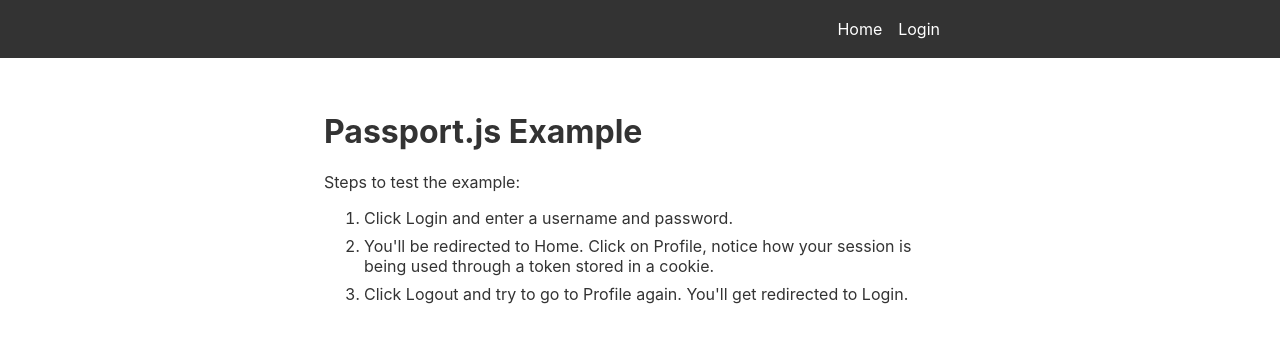
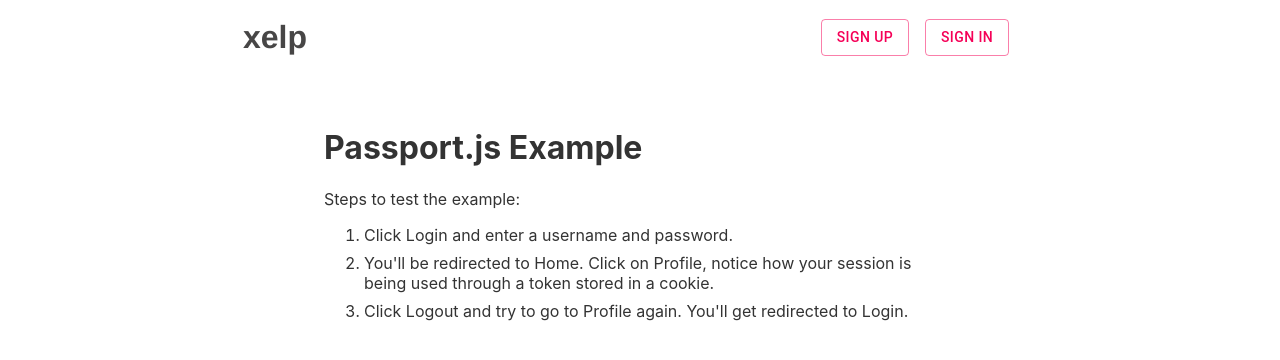
Before and after one commit to abdelmawlaSouat/xelp, a Next.js app: page / in a window 1280 px wide. Shown: the top 360 px of the page. Built offline with nearby package versions, Linux system fonts and the light colour scheme.

Commit message:
Add the header component

```diff
--- /dev/null
+++ b/components/Header.jsx
@@ -0,0 +1,112 @@
+import { useState } from 'react';
+import Link from 'next/link';
+import Button from '@material-ui/core/Button';
+import Dialog from '@material-ui/core/Dialog';
+import { AiOutlineClose } from 'react-icons/ai';
+// import DialogActions from '@material-ui/core/DialogActions';
+// import DialogContent from '@material-ui/core/DialogContent';
+// import DialogContentText from '@material-ui/core/DialogContentText';
+import DialogTitle from '@material-ui/core/DialogTitle';
+import useMediaQuery from '@material-ui/core/useMediaQuery';
+import { useTheme } from '@material-ui/core/styles';
+import IconButton from '@material-ui/core/IconButton';
+
+import { useUser } from '../lib/hooks';
+
+import css from './Header.module.css';
+
+const Header = () => {
+  const [dialogType, setDialogType] = useState('');
+  const [open, setOpen] = useState(false);
+  const user = useUser();
+
+  const theme = useTheme();
+  const fullScreen = useMediaQuery(theme.breakpoints.down('sm'));
+
+  const handleClickOpen = (formType) => {
+    setDialogType(formType);
+    setOpen(!open);
+  };
+
+  const handleClose = () => {
+    // setDialogType('');
+    setOpen(!open);
+  };
+
+  const CloseBtn = () => (
+    <IconButton aria-label="close-dialog" onClick={handleClose}>
+      <AiOutlineClose />
+    </IconButton>
+  );
+
+  return (
+    <header className={css.header}>
+      <div className={css.logo}>
+        <span>xelp</span>
+      </div>
+      <nav>
+        <ul>
+          {user ? (
+            <>
+              <li>
+                <Link href="/">
+                  <a>Home</a>
+                </Link>
+              </li>
+              <li>
+                <Link href="/profile">
+                  <a>Profile</a>
+                </Link>
+              </li>
+              <li>
+                <a href="/api/logout">Logout</a>
+              </li>
+            </>
+          ) : (
+            <>
+              <Button
+                variant="outlined"
+                color="secondary"
+                style={{ margin: '0 0.5rem' }}
+                onClick={() => handleClickOpen('sign-up')}
+              >
+                Sign up
+              </Button>
+              <Button
+                variant="outlined"
+                color="secondary"
+                style={{ margin: '0 0.5rem' }}
+                onClick={() => handleClickOpen('sign-in')}
+              >
+                Sign in
+              </Button>
+            </>
+          )}
+        </ul>
+      </nav>
+      <Dialog
+        fullScreen={fullScreen}
+        open={open}
+        onClose={handleClose}
+        aria-labelledby="responsive-dialog-title"
+      >
+        {dialogType === 'sign-in' ? (
+          <DialogTitle id="responsive-dialog-title">
+            <span>Sign in</span>
+            <CloseBtn />
+          </DialogTitle>
+        ) : (
+          // <DialogContent></DialogContent>
+
+          <DialogTitle id="responsive-dialog-title">
+            <span>Sign up</span>
+            <CloseBtn />
+          </DialogTitle>
+          // <DialogContent></DialogContent>
+        )}
+      </Dialog>
+    </header>
+  );
+};
+
+export default Header;
--- /dev/null
+++ b/components/Header.module.css
@@ -0,0 +1,25 @@
+.header nav {
+  /* max-width: 42rem; */
+  /* margin: 0 auto; */
+  padding: 0.2rem 1.25rem;
+}
+.header ul {
+  display: flex;
+  list-style: none;
+  margin-left: 0;
+  padding-left: 0;
+}
+.header a {
+  text-decoration: none;
+}
+.header {
+  display: flex;
+  justify-content: space-around;
+  align-items: center;
+}
+.logo {
+  color: #474646;
+  font-family: Helvetica, Arial, sans-serif;
+  font-size: 2rem;
+  font-weight: bold;
+}
--- a/components/header.js
+++ /dev/null
@@ -1,67 +0,0 @@
-import Link from 'next/link'
-import { useUser } from '../lib/hooks'
-
-const Header = () => {
-  const user = useUser()
-
-  return (
-    <header>
-      <nav>
-        <ul>
-          <li>
-            <Link href="/">
-              <a>Home</a>
-            </Link>
-          </li>
-          {user ? (
-            <>
-              <li>
-                <Link href="/profile">
-                  <a>Profile</a>
-                </Link>
-              </li>
-              <li>
-                <a href="/api/logout">Logout</a>
-              </li>
-            </>
-          ) : (
-            <li>
-              <Link href="/login">
-                <a>Login</a>
-              </Link>
-            </li>
-          )}
-        </ul>
-      </nav>
-      <style jsx>{`
-        nav {
-          max-width: 42rem;
-          margin: 0 auto;
-          padding: 0.2rem 1.25rem;
-        }
-        ul {
-          display: flex;
-          list-style: none;
-          margin-left: 0;
-          padding-left: 0;
-        }
-        li {
-          margin-right: 1rem;
-        }
-        li:first-child {
-          margin-left: auto;
-        }
-        a {
-          color: #fff;
-          text-decoration: none;
-        }
-        header {
-          color: #fff;
-          background-color: #333;
-        }
-      `}</style>
-    </header>
-  )
-}
-
-export default Header
```
